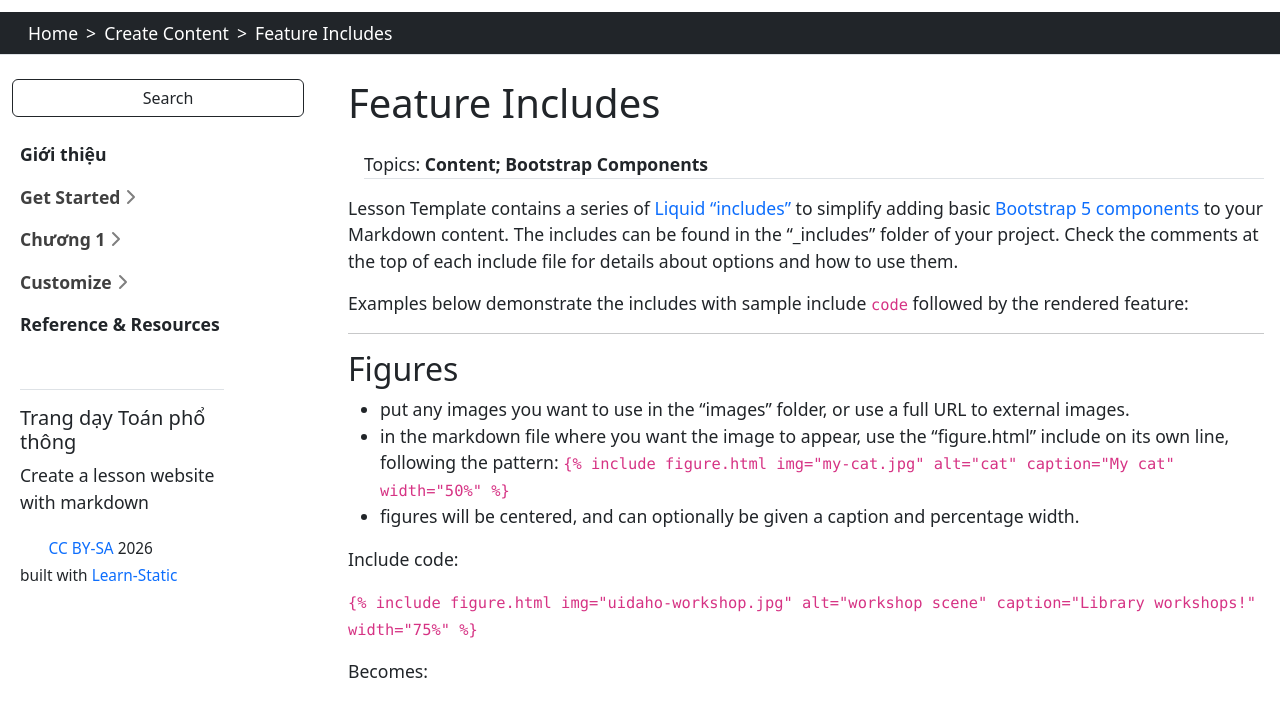
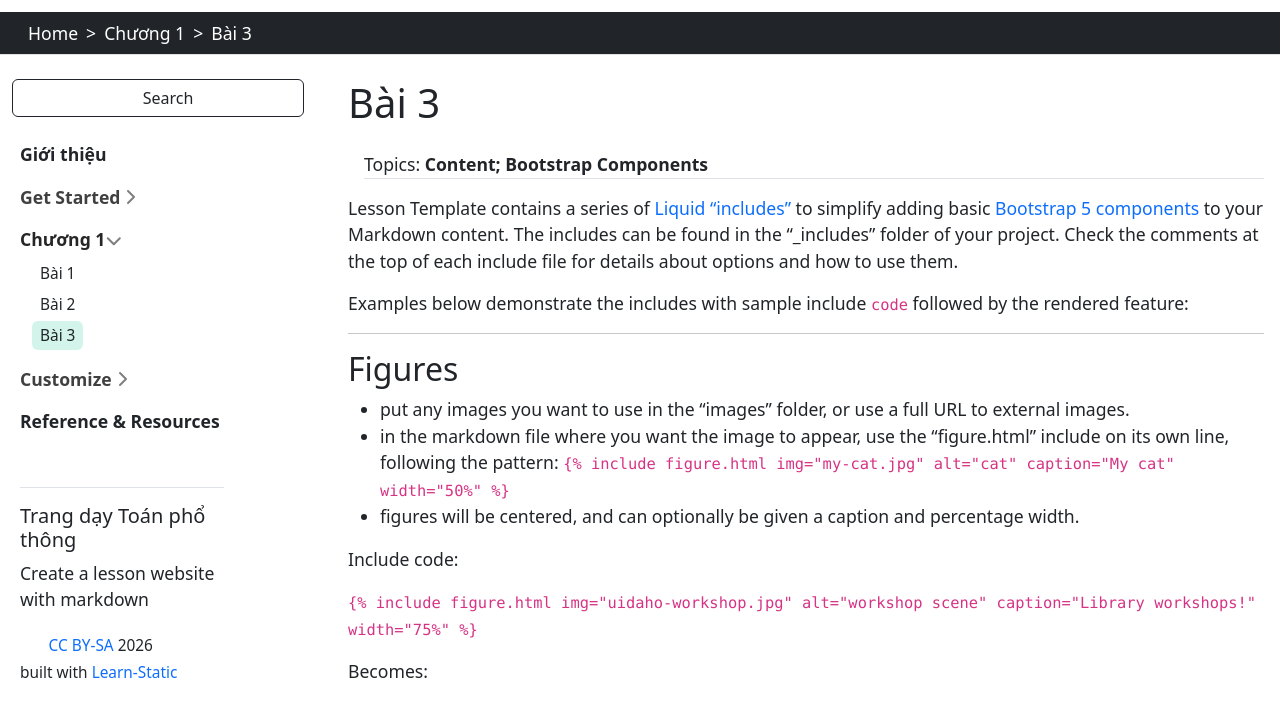
Before and after one commit to gentoan5plus/tutor, a Jekyll site: the page built from content/docs/includes.md, in a window 1280 px wide and 900 px high, scrolled down 535 px, cut to the strip 185-900 px from the top of the window. Built offline with Jekyll 4.4.1, drawn with Linux system fonts in a browser that asks for light colours.

Commit message:
Update includes.md

```diff
--- a/content/docs/includes.md
+++ b/content/docs/includes.md
@@ -1,7 +1,7 @@
 ---
-section: Create Content
+section: Chương 1
 nav_order: 3
-title: Feature Includes
+title: Bài 3
 topics: Content; Bootstrap Components
 gallery: true
 ---
```
